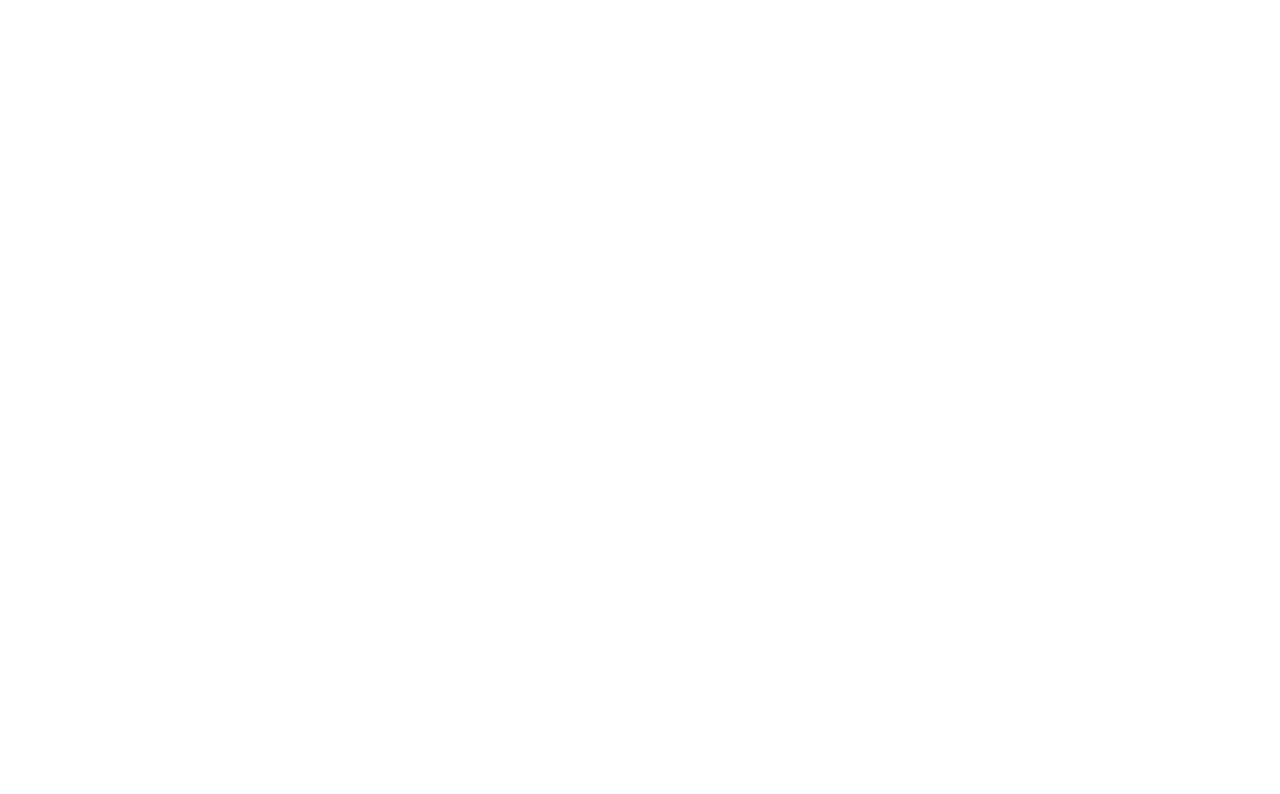
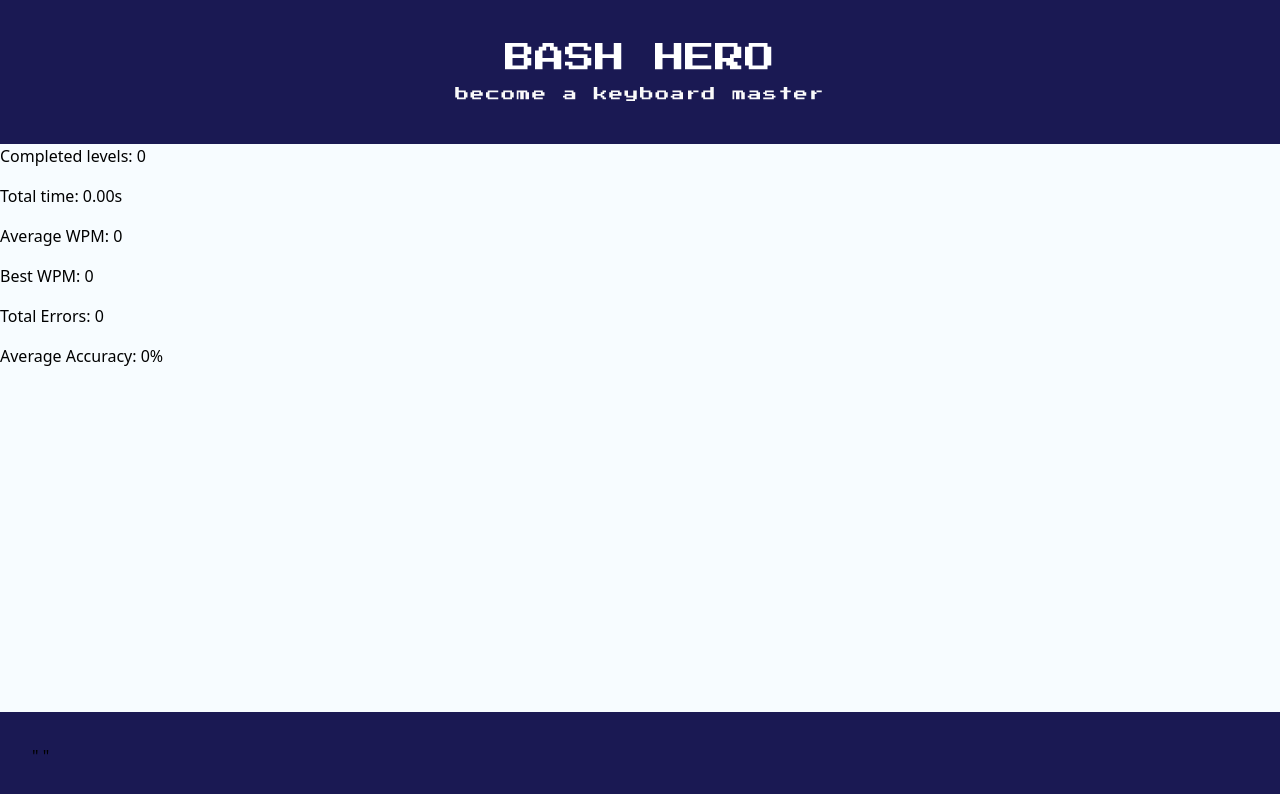
Before and after one commit to BashHero-Foundation/BashHero, a Next.js app: page /game/stats in a window 1280 px wide. Before the commit this address had no page. Shown: the top 794 px of the page. Built offline with nearby package versions, Linux system fonts and the light colour scheme.

Commit message:
Global Stats gathering

```diff
--- /dev/null
+++ b/app/game/stats/page.tsx
@@ -0,0 +1,22 @@
+"use client";
+
+import { useGlobalStats } from "@/app/hooks/useGlobalStats";
+
+export default function GlobalStatsPage() {
+  const stats = useGlobalStats();
+
+  if (!stats) {
+    return <div>Loading...</div>;
+  }
+
+  return (
+    <div className="space-y-4">
+      <div>Completed levels: {stats.levelsCompleted}</div>
+      <div>Total time: {stats.totalDuration.toFixed(2)}s</div>
+      <div>Average WPM: {stats.averageWPM}</div>
+      <div>Best WPM: {stats.bestWPM}</div>
+      <div>Total Errors: {stats.totalErrors}</div>
+      <div>Average Accuracy: {stats.averageAccuracy}%</div>
+    </div>
+  );
+}
--- /dev/null
+++ b/app/hooks/useGlobalStats.ts
@@ -0,0 +1,13 @@
+import { useEffect, useState } from "react";
+import { GlobalStats } from "../types";
+import { getGlobalStats } from "@/components/getGlobalStats";
+
+export function useGlobalStats() {
+  const [stats, setStats] = useState<GlobalStats | null>(null);
+
+  useEffect(() => {
+    setStats(getGlobalStats());
+  }, []);
+
+  return stats;
+}
--- /dev/null
+++ b/components/getGlobalStats.tsx
@@ -0,0 +1,54 @@
+import { GlobalStats, LevelStats } from "@/app/types";
+
+export function getGlobalStats(): GlobalStats {
+  const allStats: LevelStats[] = [];
+
+  Object.keys(localStorage).forEach((key) => {
+    if (key.startsWith("level_") && key.endsWith("_stats")) {
+      const data = localStorage.getItem(key);
+
+      if (data) {
+        allStats.push(JSON.parse(data));
+      }
+    }
+  });
+
+  if (allStats.length === 0) {
+    return {
+      levelsCompleted: 0,
+      totalDuration: 0,
+      averageWPM: 0,
+      bestWPM: 0,
+      totalErrors: 0,
+      averageAccuracy: 0,
+    };
+  }
+
+  return {
+    levelsCompleted: allStats.length,
+
+    totalDuration: allStats.reduce(
+      (sum, stat) => sum + stat.duration,
+      0
+    ),
+
+    averageWPM: Math.round(
+      allStats.reduce((sum, stat) => sum + stat.WPM, 0) /
+      allStats.length
+    ),
+
+    bestWPM: Math.max(
+      ...allStats.map((stat) => stat.WPM)
+    ),
+
+    totalErrors: allStats.reduce(
+      (sum, stat) => sum + stat.Errors,
+      0
+    ),
+
+    averageAccuracy: Math.round(
+      allStats.reduce((sum, stat) => sum + stat.Accuracy, 0) /
+      allStats.length
+    ),
+  };
+}
```
Also changed, not shown: app/types.ts (+9 -0 lines).
